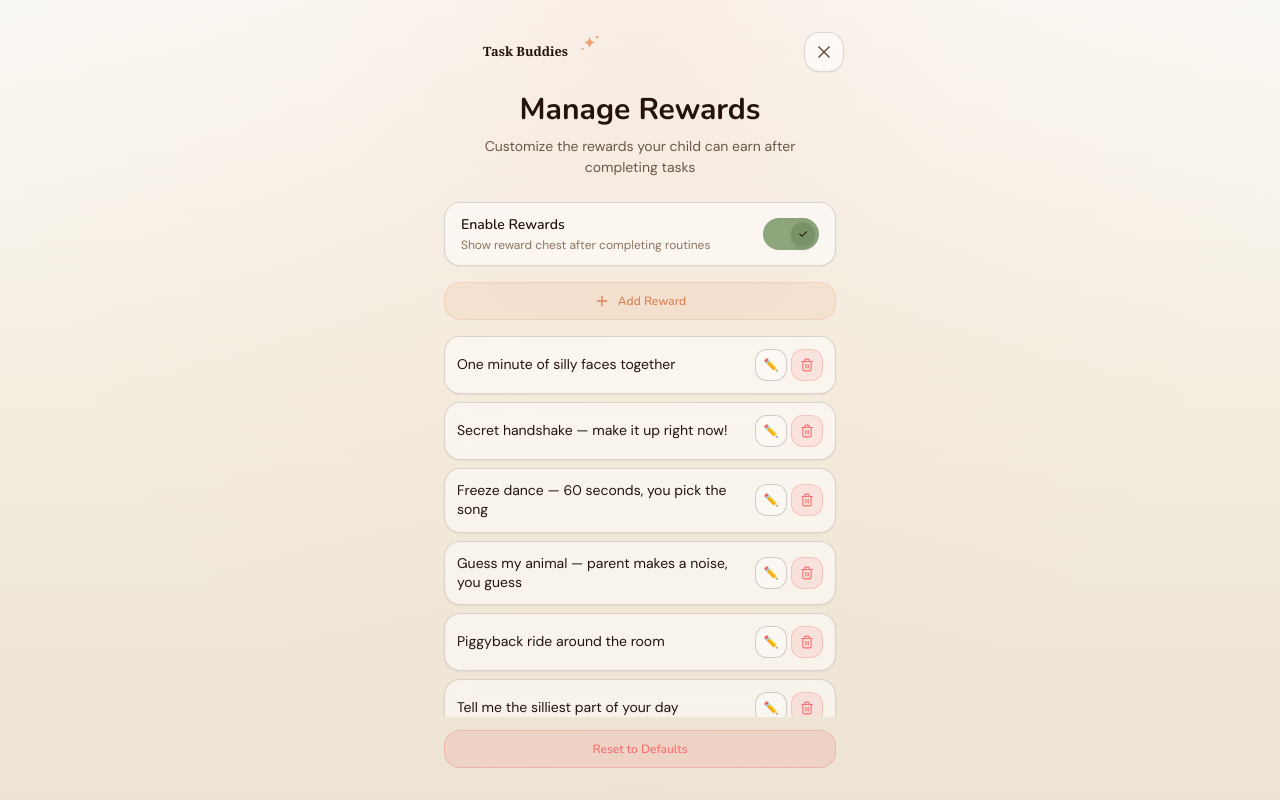
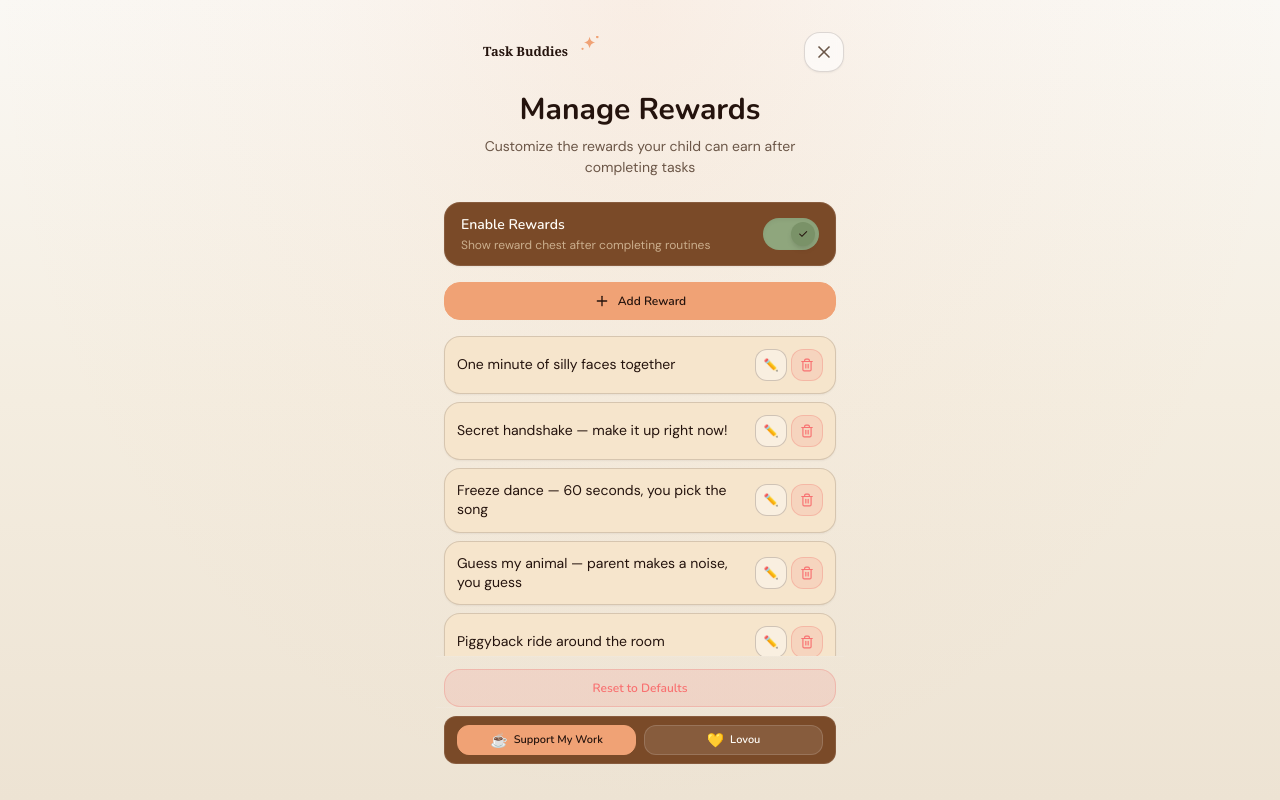
Before and after one commit to shaneo2008/task-buddy, a React (Vite) app: page / in a window 1280 px wide. Both pictures are taken after a click on the button 824 px from the left and 52 px from the top of the page. Built offline with nearby package versions, Linux system fonts and the light colour scheme.

Commit message:
feat: caramel colour scheme throughout all screens + About/Support section in Settings

```diff
--- a/src/pages/ActivePlayer.jsx
+++ b/src/pages/ActivePlayer.jsx
@@ -282,7 +282,7 @@ export default function ActivePlayer() {
         </AnimatePresence>
 
         {!isEatingSequence && (
-          <div className="mt-auto z-10 shrink-0 rounded-[28px] border border-cocoa-300/15 bg-white/50/82 p-2.5 sm:p-3 shadow-sm backdrop-blur-md">
+          <div className="mt-auto z-10 shrink-0 rounded-[28px] border border-white/10 bg-[#7A4A28] p-2.5 sm:p-3 shadow-sm backdrop-blur-md">
             <div className="grid grid-cols-2 gap-2.5 sm:gap-3">
               {isWaiting && (
                 <button
--- a/src/pages/CharacterSelection.jsx
+++ b/src/pages/CharacterSelection.jsx
@@ -72,19 +72,19 @@ export default function CharacterSelection() {
                   onClick={() => handleSelect(char.id)}
                   whileHover={{ scale: 1.02 }}
                   whileTap={{ scale: 0.98 }}
-                  className="relative flex h-full min-h-[24rem] w-full flex-col items-center px-3 py-3 bg-white/50 backdrop-blur-md rounded-[28px] shadow-md border border-cocoa-300/15 hover:border-peach-accent/40 transition-all overflow-visible sm:min-h-0 sm:p-6"
+                  className="relative flex h-full min-h-[24rem] w-full flex-col items-center px-3 py-3 bg-[#7A4A28] backdrop-blur-md rounded-[28px] shadow-md border border-white/10 hover:border-peach-accent/40 transition-all overflow-visible sm:min-h-0 sm:p-6"
                 >
-                  <div className="hidden self-start mb-2 rounded-full border border-cocoa-300/15 bg-white/40 px-3 py-1 text-[10px] uppercase tracking-[0.14em] text-cocoa-50 font-body sm:inline-flex sm:mb-3 sm:text-[11px]">
+                  <div className="hidden self-start mb-2 rounded-full border border-white/15 bg-white/10 px-3 py-1 text-[10px] uppercase tracking-[0.14em] text-cream-200/70 font-body sm:inline-flex sm:mb-3 sm:text-[11px]">
                     Tonight's guide
                   </div>
-                  <div className="relative mb-3 flex w-full flex-1 items-center justify-center rounded-[24px] bg-cream-200/40 border border-cocoa-300/10 overflow-visible min-h-[13.5rem] sm:mb-4 sm:min-h-0">
+                  <div className="relative mb-3 flex w-full flex-1 items-center justify-center rounded-[24px] bg-[#F6E5CC] border border-cocoa-300/15 overflow-visible min-h-[13.5rem] sm:mb-4 sm:min-h-0">
                     <PixelRexCharacter state="celebrating" characterId={char.id} size={170} className="shrink-0" />
                   </div>
-                  <span className="font-display font-semibold text-cocoa-text text-[1.45rem] mb-0.5 sm:text-2xl sm:mb-1">{char.name}</span>
-                  <span className="text-[13px] text-cocoa-100 text-center font-body leading-snug sm:text-sm">{char.trait}</span>
-                  <div className="mt-auto pt-3 w-full rounded-2xl border border-peach-accent/25 bg-peach-accent/15 px-4 py-2.5 flex items-center justify-between sm:mt-5 sm:pt-0 sm:py-3">
-                    <span className="text-xs font-display font-semibold text-peach-300">Choose {char.name}</span>
-                    <span className="text-peach-300 text-sm">→</span>
+                  <span className="font-display font-semibold text-cream-50 text-[1.45rem] mb-0.5 sm:text-2xl sm:mb-1">{char.name}</span>
+                  <span className="text-[13px] text-cream-200/70 text-center font-body leading-snug sm:text-sm">{char.trait}</span>
+                  <div className="mt-auto pt-3 w-full rounded-2xl border border-peach-accent bg-peach-accent px-4 py-2.5 flex items-center justify-between sm:mt-5 sm:pt-0 sm:py-3">
+                    <span className="text-xs font-display font-semibold text-cocoa-text">Choose {char.name}</span>
+                    <span className="text-cocoa-text text-sm">→</span>
                   </div>
                 </MotionButton>
               </div>
--- a/src/pages/RoutinePicker.jsx
+++ b/src/pages/RoutinePicker.jsx
@@ -5,10 +5,10 @@ import Logo from '../components/Logo';
 const MotionButton = motion.button;
 
 const ROUTINES = [
-  { type: 'bedtime',  emoji: '🌙', label: 'Bedtime',  description: 'Wind down & get ready for sleep', color: '#A593F7', tint: 'rgba(165, 147, 247, 0.12)' },
-  { type: 'morning',  emoji: '🌅', label: 'Morning',  description: 'Start the day the right way',     color: '#E8A26B', tint: 'rgba(232, 162, 107, 0.12)' },
-  { type: 'homework', emoji: '📚', label: 'Homework', description: 'Focus up & get it done',          color: '#6FB9D8', tint: 'rgba(111, 185, 216, 0.12)' },
-  { type: 'custom',   emoji: '✏️', label: 'Custom',   description: 'Create your own routine',          color: '#7FC56A', tint: 'rgba(127, 197, 106, 0.12)' },
+  { type: 'bedtime',  emoji: '🌙', label: 'Bedtime',  description: 'Wind down & get ready for sleep', color: '#A593F7', tint: '#F6E5CC' },
+  { type: 'morning',  emoji: '🌅', label: 'Morning',  description: 'Start the day the right way',     color: '#E8A26B', tint: '#F6E5CC' },
+  { type: 'homework', emoji: '📚', label: 'Homework', description: 'Focus up & get it done',          color: '#6FB9D8', tint: '#F6E5CC' },
+  { type: 'custom',   emoji: '✏️', label: 'Custom',   description: 'Create your own routine',          color: '#7FC56A', tint: '#F6E5CC' },
 ];
 
 export default function RoutinePicker() {
@@ -49,7 +49,7 @@ export default function RoutinePicker() {
       {/* Routine Tiles */}
       <div className="relative w-full max-w-sm mx-auto flex-1 min-h-0 mb-2 flex items-center sm:mb-4">
         <div className="absolute inset-8 rounded-full bg-peach-accent/15 blur-3xl pointer-events-none" />
-        <div className="relative w-full rounded-[32px] border border-cocoa-300/15 bg-white/40 px-3 py-4 sm:px-4 sm:py-5 shadow-lg backdrop-blur-md overflow-hidden">
+        <div className="relative w-full rounded-[32px] border border-white/10 bg-[#7A4A28] px-3 py-4 sm:px-4 sm:py-5 shadow-lg backdrop-blur-md overflow-hidden">
           <div className="absolute inset-x-10 top-4 h-16 rounded-full bg-peach-100/20 blur-2xl pointer-events-none" />
           <div className="grid grid-cols-2 gap-2.5 sm:gap-4">
         {ROUTINES.map((routine, i) => (
@@ -62,10 +62,10 @@ export default function RoutinePicker() {
             whileHover={{ scale: 1.04 }}
             whileTap={{ scale: 0.96 }}
             className="flex flex-col items-center px-3 py-3 rounded-[24px] shadow-md border transition-all min-h-[128px] justify-center sm:p-5 sm:rounded-[28px] sm:min-h-[170px]"
-            style={{ backgroundColor: routine.tint, borderColor: `${routine.color}40`, boxShadow: `0 8px 20px -12px ${routine.color}55` }}
+            style={{ backgroundColor: routine.tint, borderColor: `${routine.color}80`, boxShadow: `0 8px 20px -12px ${routine.color}55` }}
           >
             <div className="mb-1 text-[9px] uppercase tracking-[0.14em] text-cocoa-50 font-body sm:mb-2 sm:text-[10px]">Guided flow</div>
-            <div className="w-11 h-11 rounded-[16px] flex items-center justify-center mb-1.5 border border-cocoa-300/15 bg-white/50 text-[1.45rem] sm:w-14 sm:h-14 sm:rounded-2xl sm:mb-3 sm:text-3xl">
+            <div className="w-11 h-11 rounded-[16px] flex items-center justify-center mb-1.5 border border-white/20 bg-white/90 text-[1.45rem] sm:w-14 sm:h-14 sm:rounded-2xl sm:mb-3 sm:text-3xl">
               <span>{routine.emoji}</span>
             </div>
             <span className="font-display font-semibold text-cocoa-text text-[1rem] mb-0.5 sm:text-xl sm:mb-1">{routine.label}</span>
@@ -76,8 +76,8 @@ export default function RoutinePicker() {
         </div>
       </div>
 
-      <div className="max-w-sm mx-auto rounded-[24px] border border-cocoa-300/15 bg-white/50 px-3 py-2 shadow-sm backdrop-blur-md text-center shrink-0 sm:px-4 sm:py-3">
-        <p className="text-cocoa-100 text-[12px] font-body leading-snug sm:text-sm sm:leading-relaxed">Choose a ready-made path or create your own if tonight needs something specific.</p>
+      <div className="max-w-sm mx-auto rounded-[24px] border border-white/10 bg-[#7A4A28] px-3 py-2 shadow-sm backdrop-blur-md text-center shrink-0 sm:px-4 sm:py-3">
+        <p className="text-cream-200/70 text-[12px] font-body leading-snug sm:text-sm sm:leading-relaxed">Choose a ready-made path or create your own if tonight needs something specific.</p>
       </div>
 
     </div>
--- a/src/pages/Settings.jsx
+++ b/src/pages/Settings.jsx
@@ -112,11 +112,11 @@ export default function Settings() {
       </div>
 
       {/* Rewards Toggle */}
-      <div className="mx-2 mb-3 px-4 py-3 rounded-2xl border border-cocoa-300/15 bg-white/50 shadow-sm backdrop-blur-md shrink-0 sm:mb-4">
+      <div className="mx-2 mb-3 px-4 py-3 rounded-2xl border border-white/10 bg-[#7A4A28] shadow-sm backdrop-blur-md shrink-0 sm:mb-4">
         <div className="flex items-center justify-between">
           <div className="flex-1">
-            <h3 className="font-display font-semibold text-sm text-cocoa-text mb-0.5">Enable Rewards</h3>
-            <p className="text-xs text-cocoa-50 font-body">Show reward chest after completing routines</p>
+            <h3 className="font-display font-semibold text-sm text-cream-50 mb-0.5">Enable Rewards</h3>
+            <p className="text-xs text-cream-200/70 font-body">Show reward chest after completing routines</p>
           </div>
           <button
             onClick={handleToggleRewards}
@@ -141,10 +141,10 @@ export default function Settings() {
           onClick={handleAddReward}
           whileHover={{ scale: 1.02 }}
           whileTap={{ scale: 0.98 }}
-          className="flex-1 rounded-2xl border border-peach-accent/25 bg-peach-accent/15 px-4 py-2.5 flex items-center justify-center gap-2 hover:bg-peach-accent/25 transition-colors"
+          className="flex-1 rounded-2xl border border-peach-accent bg-peach-accent px-4 py-2.5 flex items-center justify-center gap-2 hover:opacity-90 transition-opacity"
         >
-          <Plus className="w-4 h-4 text-peach-300" />
-          <span className="text-xs font-display font-semibold text-peach-300">Add Reward</span>
+          <Plus className="w-4 h-4 text-cocoa-text" />
+          <span className="text-xs font-display font-semibold text-cocoa-text">Add Reward</span>
         </MotionButton>
         {hasChanges && (
           <MotionButton
@@ -170,7 +170,7 @@ export default function Settings() {
               initial={{ opacity: 0, y: 10 }}
               animate={{ opacity: 1, y: 0 }}
               transition={{ delay: index * 0.02 }}
-              className="rounded-2xl border border-cocoa-300/15 bg-white/50 shadow-sm backdrop-blur-md overflow-hidden"
+              className="rounded-2xl border border-cocoa-300/15 bg-[#F6E5CC] shadow-sm backdrop-blur-md overflow-hidden"
             >
               {editingId === reward.id ? (
                 <div className="p-3 space-y-2">
@@ -231,6 +231,30 @@ export default function Settings() {
           Reset to Defaults
         </button>
       </div>
+
+      {/* About / Support */}
+      <div className="px-2 pt-2 pb-1 shrink-0 border-t border-white/10">
+        <div className="rounded-xl border border-white/10 bg-[#7A4A28] px-3 py-2 flex items-center gap-2">
+          <a
+            href="https://buymeacoffee.com/hello6y"
+            target="_blank"
+            rel="noopener noreferrer"
+            className="flex items-center justify-center gap-1.5 flex-1 rounded-xl border border-peach-accent bg-peach-accent px-3 py-1.5 hover:opacity-90 transition-opacity"
+          >
+            <span className="text-sm leading-none">☕</span>
+            <span className="text-[11px] font-display font-semibold text-cocoa-text">Support My Work</span>
+          </a>
+          <a
+            href="https://www.lovou.app/"
+            target="_blank"
+            rel="noopener noreferrer"
+            className="flex items-center justify-center gap-1.5 flex-1 rounded-xl border border-white/15 bg-white/10 px-3 py-1.5 hover:bg-white/20 transition-colors"
+          >
+            <span className="text-sm leading-none">💛</span>
+            <span className="text-[11px] font-display font-semibold text-cream-50">Lovou</span>
+          </a>
+        </div>
+      </div>
     </div>
   );
 }
```
Also changed, not shown: src/pages/RoutineSetup.jsx (+13 -13 lines).
